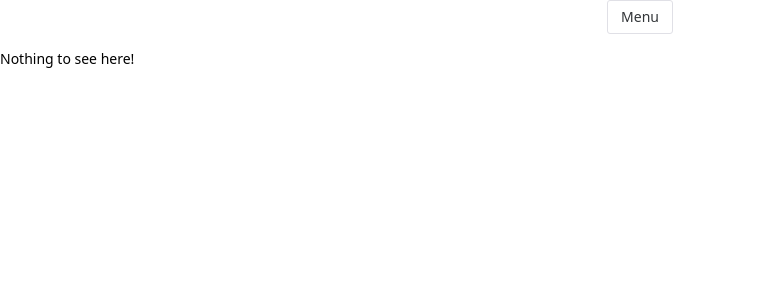
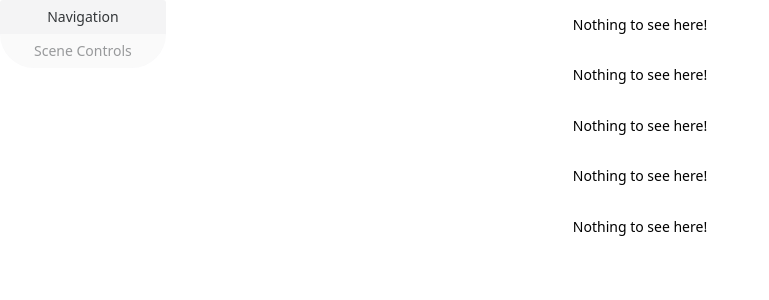
Before and after one commit to ebbesand123/vue-d, a Vue app: page / in a window 1280 px wide. Shown: the top 300 px of the page, without its empty margins (0-769 px from the left). Built offline with nearby package versions, Linux system fonts and the light colour scheme.

Commit message:
Improve ui

```diff
--- a/index.html
+++ b/index.html
@@ -5,6 +5,9 @@
     <link rel="icon" href="/favicon.ico" />
     <meta name="viewport" content="width=device-width, initial-scale=1.0" />
     <title>vue-d</title>
+    <style>
+      html, body, #app { height: 100% };
+    </style>
   </head>
 
   <body>
--- a/src/App.vue
+++ b/src/App.vue
@@ -3,6 +3,7 @@ import { ref } from "vue";
 import { RouterLink, RouterView } from "vue-router";
 import {
   NButton,
+  NButtonGroup,
   NDrawer,
   NDrawerContent,
   type DrawerPlacement,
@@ -17,9 +18,16 @@ function toggle() {
 
 <template>
   <header>
-    <n-button @click="toggle">Menu</n-button>
+    <n-button-group vertical>
+      <n-button tertiary @click="toggle">
+        <div class="button">Navigation</div>
+      </n-button>
+      <n-button tertiary disabled round>
+        <div class="button">Scene Controls</div>
+      </n-button>
+    </n-button-group>
   </header>
-  <n-drawer v-model:show="active" :width="502" :placement="placement">
+  <n-drawer v-model:show="active" :width="320" :placement="placement">
     <n-drawer-content title="Menu">
       <nav>
         <RouterLink to="/"> Home </RouterLink>
@@ -32,7 +40,13 @@ function toggle() {
 </template>
 <style>
 header {
+  position: absolute;
+}
+.button {
+  padding: 16px;
+}
+nav {
   display: flex;
-  justify-content: center;
+  flex-direction: column;
 }
 </style>
--- a/src/views/HomeView.vue
+++ b/src/views/HomeView.vue
@@ -1,3 +1,26 @@
 <template>
-  <p>Nothing to see here!</p>
+  <n-grid :cols="12">
+    <n-grid-item :offset="3" :span="6">
+      <div class="flex">
+        <p>Nothing to see here!</p>
+        <p>Nothing to see here!</p>
+        <p>Nothing to see here!</p>
+        <p>Nothing to see here!</p>
+        <p>Nothing to see here!</p>
+      </div>
+    </n-grid-item>
+  </n-grid>
 </template>
+<script setup lang="ts">
+import { NGrid, NGridItem } from "naive-ui";
+</script>
+<style>
+p {
+  justify-items: center;
+}
+.flex {
+  display: flex;
+  flex-direction: column;
+  align-items: center;
+}
+</style>
--- a/src/views/PlatonicView.vue
+++ b/src/views/PlatonicView.vue
@@ -1,21 +1,26 @@
 <script setup lang="ts">
+import { NGrid, NGridItem } from "naive-ui";
 import PlatonicScene from "@/components/PlatonicScene.vue";
 </script>
 
 <template>
   <h1>Platonic</h1>
-  <div id="tv">
-    <platonic-scene />
-  </div>
+  <n-grid class="grid" :cols="24">
+    <n-grid-item class="tv" :offset="2" :span="20">
+      <platonic-scene />
+    </n-grid-item>
+  </n-grid>
 </template>
 
-<style>
+<style scoped>
 h1 {
+  position: absolute;
+  margin-left: auto;
+  margin-right: auto;
+  right: 50%;
   text-align: center;
 }
-#tv {
-  position: absolute;
+.grid {
   height: 100%;
-  width: 100%;
 }
 </style>
```
